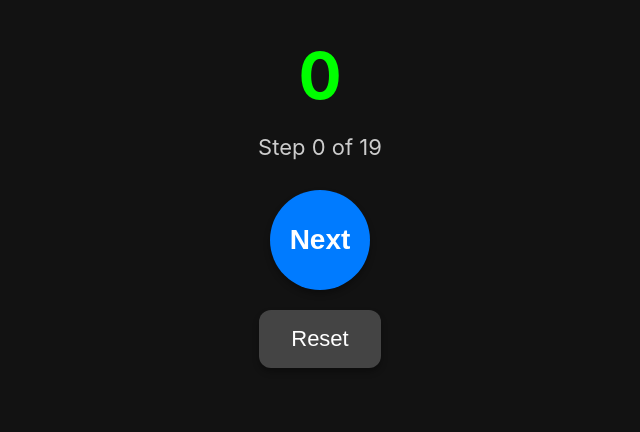
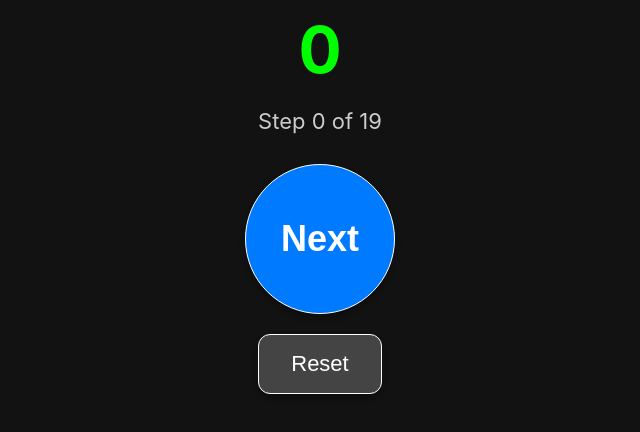
Before and after one commit to j29zhnm96x-hub/PyramidCounter, a plain HTML site: page index.html in a window 1280 px wide. Shown: the part 278-710 px from the top of the page, without its empty margins (320-960 px from the left). Drawn offline with Linux system fonts and the light colour scheme.

Commit message:
Add files via upload

```diff
--- a/index.html
+++ b/index.html
@@ -33,25 +33,24 @@
       color: #cccccc;
     }
     button {
-      font-size: 22px;
-      border: none;
+      border: 1px solid white; /* thin white outline */
       margin: 10px;
       cursor: pointer;
       box-shadow: 0 4px 6px rgba(0,0,0,0.3);
       transition: background-color 0.2s, transform 0.1s;
     }
     #nextBtn {
-      background-color: #007BFF; /* blue */
+      background-color: #007BFF;
       color: white;
-      width: 100px;
-      height: 100px;
+      width: 150px;
+      height: 150px;
       border-radius: 50%; /* circle */
-      font-size: 28px;
+      font-size: 36px;
       font-weight: bold;
     }
     #nextBtn:active {
       background-color: #0056b3;
-      transform: scale(0.95); /* tap effect */
+      transform: scale(0.95);
     }
     #resetBtn {
       background-color: #444;
```
